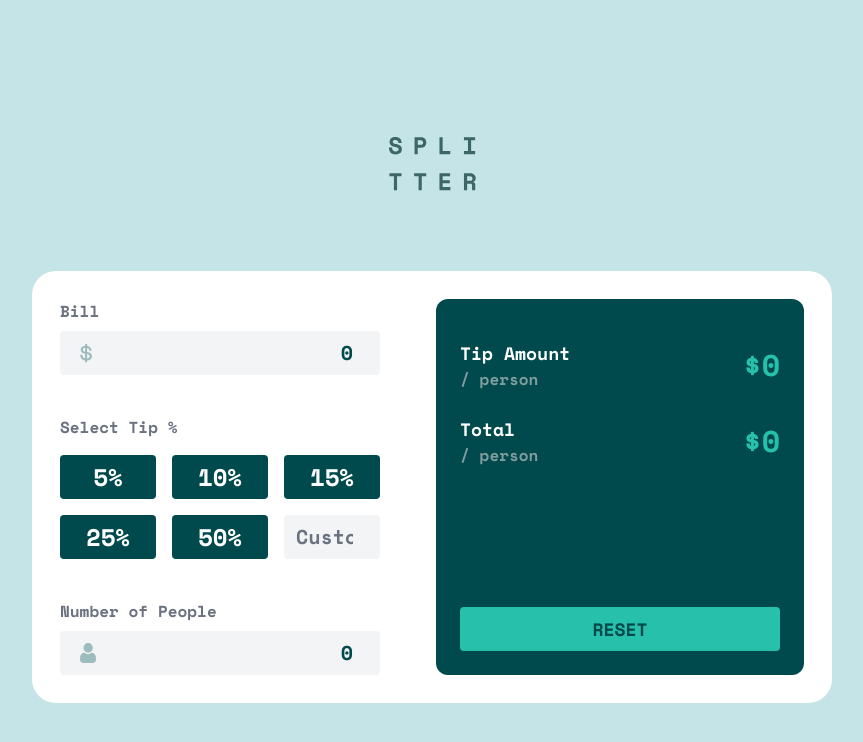
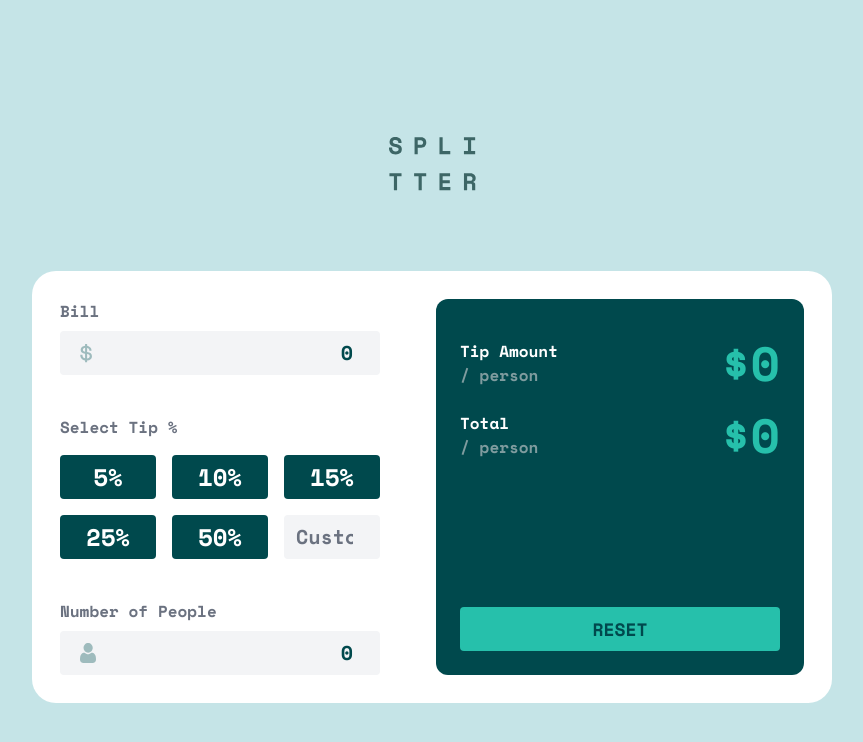
Before and after one commit to sarrietav-dev/tip-calculator, a Vue app: page / in a window 1280 px wide. Shown: the top 742 px of the page, without its empty margins (208-1071 px from the left). Built offline with nearby package versions, Linux system fonts and the light colour scheme.

Commit message:
📱 Increase text size on lg

```diff
--- a/src/components/BalanceSection.vue
+++ b/src/components/BalanceSection.vue
@@ -1,10 +1,12 @@
 <template>
   <div class="flex items-center justify-between">
     <div class="flex flex-col">
-      <p class="text-lg text-white font-bold">{{ label }}</p>
+      <p class="text-lg lg:text-base text-white font-bold">{{ label }}</p>
       <p class="text-dark-cyan font-bold">/ person</p>
     </div>
-    <p class="text-3xl text-primary-cyan font-bold">${{ amount }}</p>
+    <p class="text-3xl lg:text-5xl text-primary-cyan font-bold">
+      ${{ amount }}
+    </p>
   </div>
 </template>
 
```
